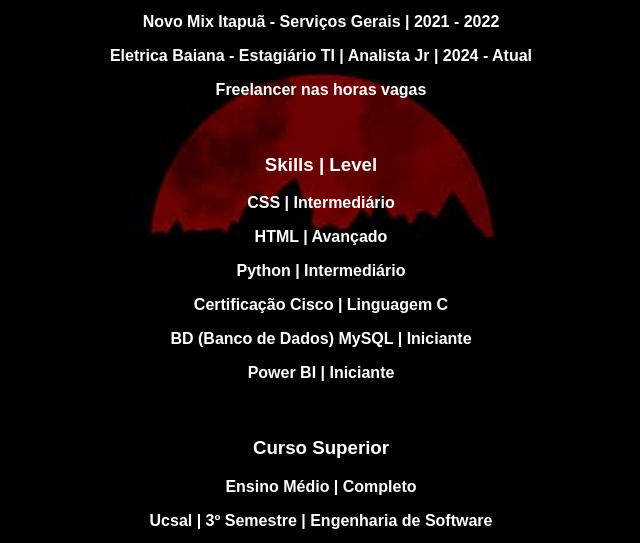
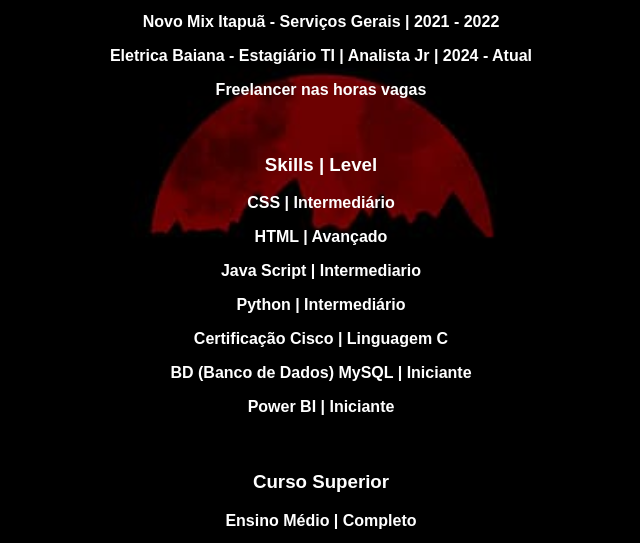
Before and after one commit to theuszinp/portifolio, a website: page Expereciencias/experiencias.html in a window 1280 px wide. Shown: the part 185-728 px from the top of the page, without its empty margins (319-959 px from the left). Drawn offline with Linux system fonts and the light colour scheme.

Commit message:
Update experiencias.html

```diff
--- a/Expereciencias/experiencias.html
+++ b/Expereciencias/experiencias.html
@@ -33,6 +33,7 @@
             <div class="skills1">
                 <p><b>CSS | Intermediário</b></p>
                 <p><b>HTML | Avançado</b></p>
+                <p><b>Java Script | Intermediario</b></p>
                 <p><b>Python | Intermediário</b></p>
                 <p><b>Certificação Cisco | Linguagem C</b></p>
                 <p><b>BD (Banco de Dados) MySQL | Iniciante</b></p>
```
